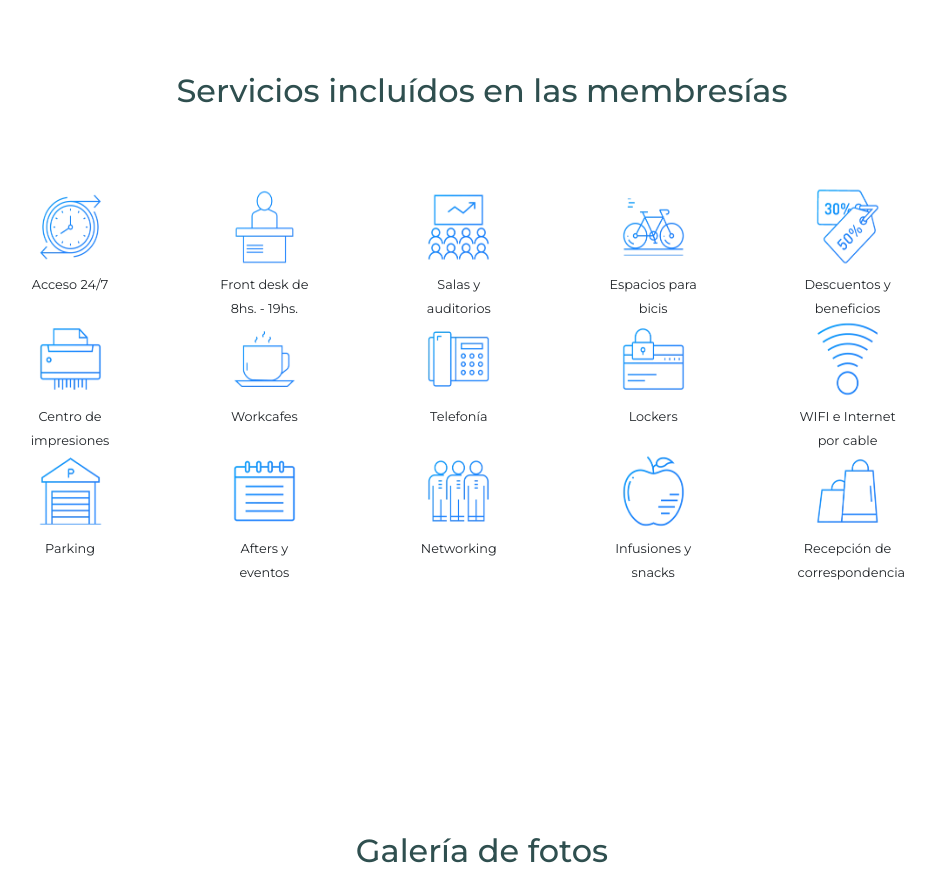
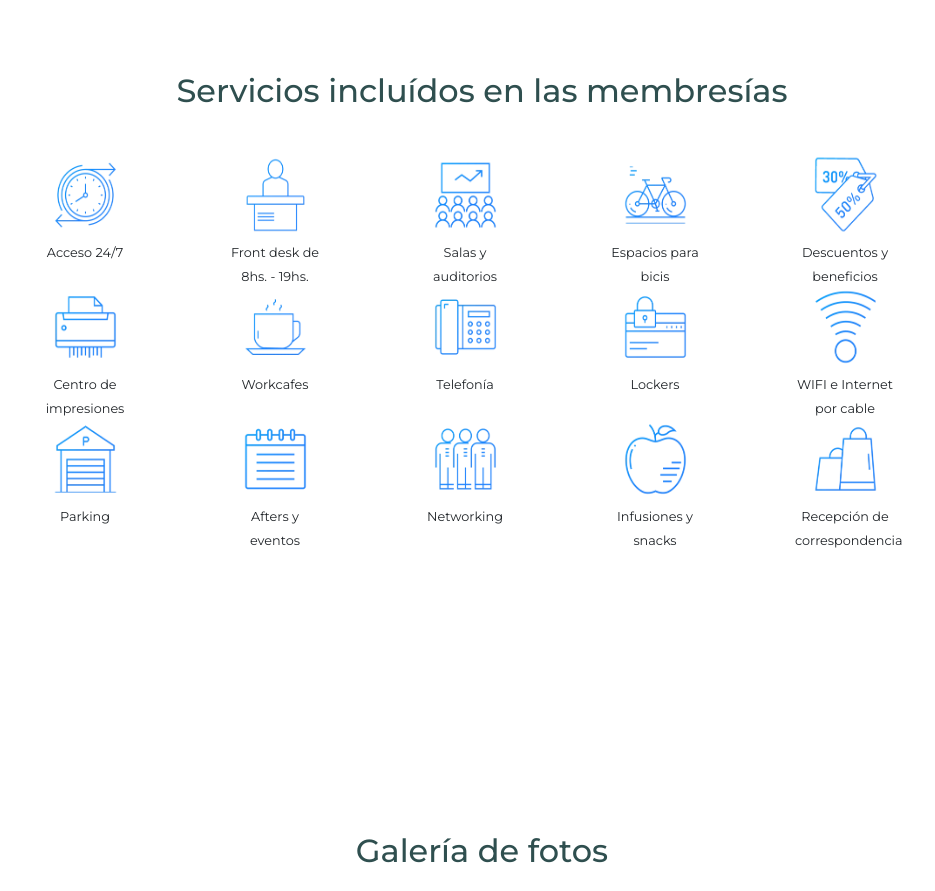
Before and after one commit to AlexisArce/coderhouse-desarrollo-web, a plain HTML site: page index.html in a window 1280 px wide. Shown: the part 1560-2451 px from the top of the page, without its empty margins (158-1093 px from the left). Drawn offline with nearby package versions, Linux system fonts and the light colour scheme.

Commit message:
Refactor Servicios section using bootstrap

```diff
--- a/css/style.css
+++ b/css/style.css
@@ -92,10 +92,6 @@ h2 {
 }
 
 #servicios-container {
-  display: grid;
-  grid-template-columns: repeat(5, 20%);
-  grid-template-rows: auto;
-  margin: 3em 3em 5em 6em;
   align-items: center;
   text-align: center;
 }
@@ -103,7 +99,7 @@ h2 {
 .servicio-item {
   height: 100px;
   width: 100px;
-  margin-bottom: 2em;
+  margin: 1em;
 }
 
 .servicio-item img {
--- a/index.html
+++ b/index.html
@@ -113,21 +113,63 @@
             <h2>Servicios incluídos en las membresías</h2>
           </header>
           <div id="servicios-container">
+            <div class="row">
+              <div class="col-md-1 col-sm-0"></div>
+              <div class="col-md-2 col-sm-4">
                 <div class="servicio-item"><img loading="lazy" src="./media/images/servicios/2 Acceso 24-7.webp" alt="Acceso 24/7"><span>Acceso 24/7</span></n></div>
+              </div>
+              <div class="col-md-2 col-sm-4">
                 <div class="servicio-item"><img loading="lazy" src="./media/images/servicios/3 Front desk 8 - 19.webp" alt="Front desk de 8hs. - 19hs."><span>Front desk de 8hs. - 19hs.</span></div/>
+              </div>
+              <div class="col-md-2 col-sm-4">
                 <div class="servicio-item"><img loading="lazy" src="./media/images/servicios/4 Salas y auditorios.webp" alt="Salas y auditorios"><span>Salas y auditorios</span></div>
+              </div>
+              <div class="col-md-2 col-sm-4">
                 <div class="servicio-item"><img loading="lazy" src="./media/images/servicios/5 Espacios para bicis.webp" alt="Espacios para bicis"><span>Espacios para bicis</span></div>
+              </div>
+              <div class="col-md-2 col-sm-4">
                 <div class="servicio-item"><img loading="lazy" src="./media/images/servicios/6 Descuentos y beneficios.webp" alt="Descuentos y beneficios"><span>Descuentos y beneficios</span></div>
+              </div>
+              <div class="col-md-1 col-sm-0"></div>
+            </div>
+            <div class="row">
+              <div class="col-md-1"></div>
+              <div class="col-md-2">
                 <div class="servicio-item"><img loading="lazy" src="./media/images/servicios/7 Centro de impresiones.webp" alt="Centro de impresiones"><span>Centro de impresiones</span></div>
+              </div>
+              <div class="col-md-2">
                 <div class="servicio-item"><img loading="lazy" src="./media/images/servicios/8 Workcafes.webp" alt="Workcafes"><span>Workcafes</span></div>
+              </div>
+              <div class="col-md-2">
                 <div class="servicio-item"><img loading="lazy" src="./media/images/servicios/9 Telefonia.webp" alt="Telefonía"><span>Telefonía</span></div>
+              </div>
+              <div class="col-md-2">
                 <div class="servicio-item"><img loading="lazy" src="./media/images/servicios/10 Lockers.webp" alt="Lockers"><span>Lockers</span></div>
+              </div>
+              <div class="col-md-2">
                 <div class="servicio-item"><img loading="lazy" src="./media/images/servicios/11 WIFI.webp" alt="WIFI e Internet por cable"><span>WIFI e Internet por cable</span></div>
+              </div>
+              <div class="col-md-1"></div>
+            </div>
+            <div class="row">
+              <div class="col-md-1"></div>
+              <div class="col-md-2">
                 <div class="servicio-item"><img loading="lazy" src="./media/images/servicios/12 Parking.webp" alt="Parking"><span>Parking</span></div>
+              </div>
+              <div class="col-md-2">
                 <div class="servicio-item"><img loading="lazy" src="./media/images/servicios/13 Afters y eventos.webp" alt="Afters y eventos"><span>Afters y eventos</span></div>
+              </div>
+              <div class="col-md-2">
                 <div class="servicio-item"><img loading="lazy" src="./media/images/servicios/14 Networking.webp" alt="Networking"><span>Networking</span></div>
+              </div>
+              <div class="col-md-2">
                 <div class="servicio-item"><img loading="lazy" src="./media/images/servicios/15 Infusiones y snacks.webp" alt="Infusiones y snacks"><span>Infusiones y snacks</span></div>
+              </div>
+              <div class="col-md-2">
                 <div class="servicio-item"><img loading="lazy" src="./media/images/servicios/17 Recepcion de correspondencia.webp" alt="Recepción de correspondencia"><span>Recepción de correspondencia</span></div>
+              </div>
+              <div class="col-md-1"></div>
+            </div>
           </div>
         </div>
       </div>
```
Lines whose indentation alone changed are shown as unchanged.
